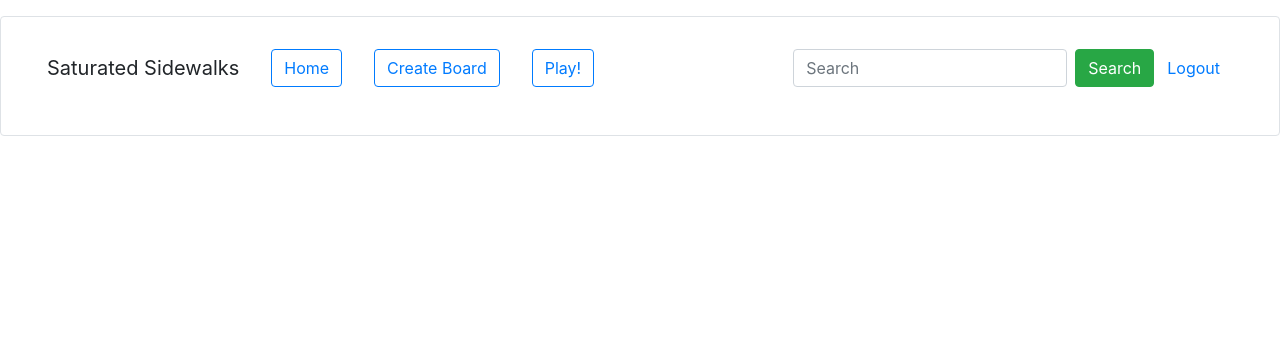
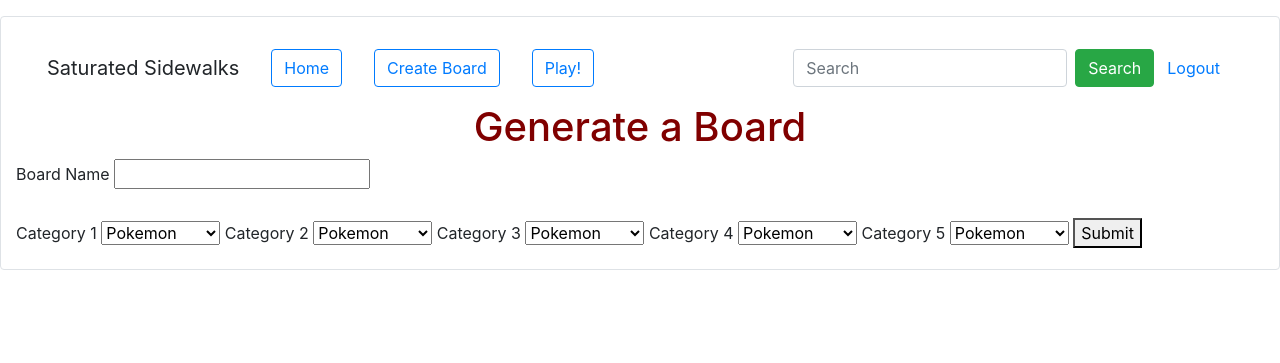
Before and after one commit to phuang00/P02_softdev, a Flask app: template templates/create.html in a window 1280 px wide. Shown: the top 363 px of the page. Run offline with Flask 2, Linux system fonts and the light colour scheme; the template is opened without the code that fills it, so the values that code supplies are empty; parts of the project's set-up code (start-up, migrations or seed data) failed here and were passed over; some libraries are stand-ins or nearby versions.

Commit message:
Added basic create form and picking random questions

```diff
--- a/app.py
+++ b/app.py
@@ -66,12 +66,15 @@ def board():
 @app.route('/create')
 def create():
     if 'user' in session:
-        category1 = request.args.get('c1')
-        if c1 == 'pokemon':
-            for x in range(5):
+        if request.args:
+            c1 = request.args.get('c1')
+            if c1 == 'pokemon':
                 question_ids = []
-                question_ids.append(random.randrange(1, 25, 1))
-        return render_template('create.html', board_name = request.args.get('board_name'))
+                for x in range(5):
+                    question_ids.append(random.randrange(1, 25, 1))
+                print(question_ids)
+            return redirect(url_for('home'))
+        return render_template('create.html')
     return redirect(url_for('login'))
 
 @app.route('/customize', methods=['GET', 'POST'])
--- a/templates/create.html
+++ b/templates/create.html
@@ -3,3 +3,42 @@
 {% block title %}
 Creating Board...
 {% endblock %}
+
+{% block body %}
+<center><h1>Generate a Board</h1></center>
+<form method="GET" action="/create">
+  <label placeholder="enter board name">Board Name</label>
+  <input type="text" name="board_name" required> <br> <br>
+  <label>Category 1</label>
+  <select name="c1">
+    <option value="pokemon">Pokemon</option>
+    <option value="countries">Countries</option>
+    <option value="rick-morty">Rick & Morty</option>
+  </select>
+  <label>Category 2</label>
+  <select name="c2">
+    <option value="pokemon">Pokemon</option>
+    <option value="countries">Countries</option>
+    <option value="rick-morty">Rick & Morty</option>
+  </select>
+  <label>Category 3</label>
+  <select name="c3">
+    <option value="pokemon">Pokemon</option>
+    <option value="countries">Countries</option>
+    <option value="rick-morty">Rick & Morty</option>
+  </select>
+  <label>Category 4</label>
+  <select name="c4">
+    <option value="pokemon">Pokemon</option>
+    <option value="countries">Countries</option>
+    <option value="rick-morty">Rick & Morty</option>
+  </select>
+  <label>Category 5</label>
+  <select name="c5">
+    <option value="pokemon">Pokemon</option>
+    <option value="countries">Countries</option>
+    <option value="rick-morty">Rick & Morty</option>
+  </select>
+  <button type="submit" name = "submit">Submit</button>
+</form>
+{% endblock %}
```
